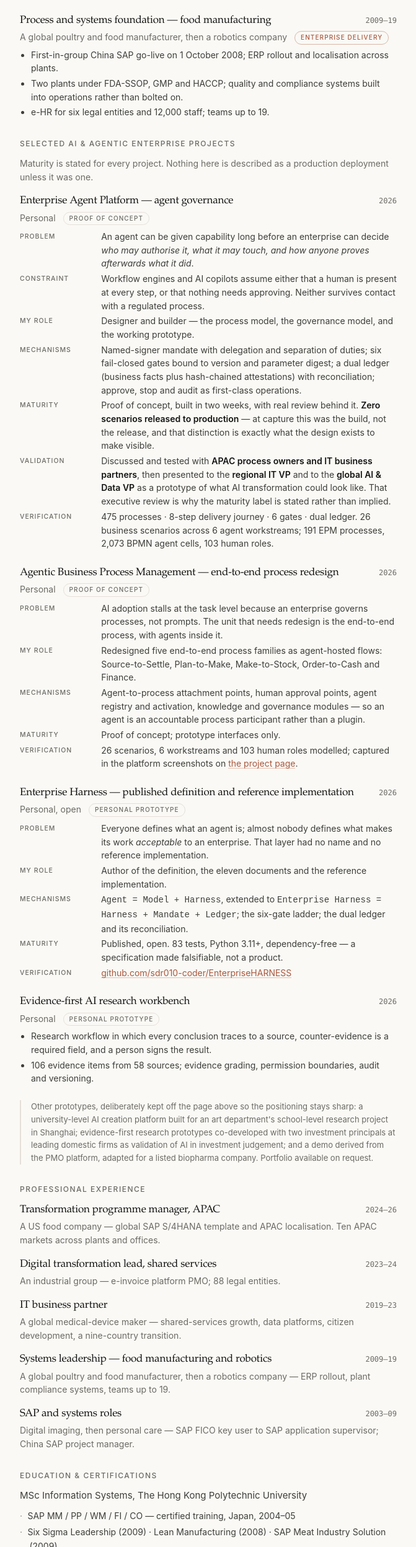
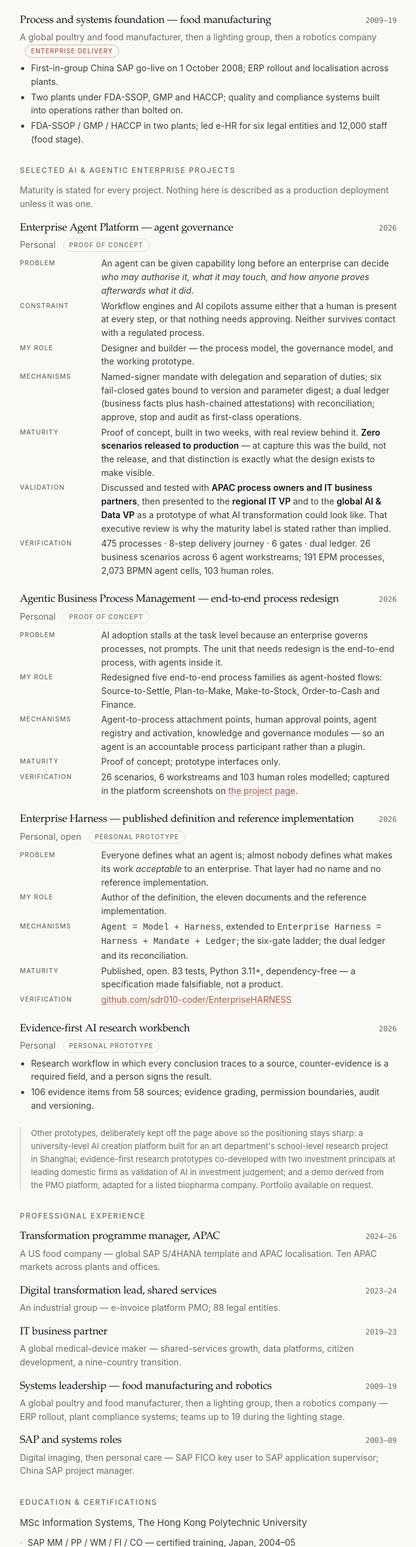
Before and after one commit to sdr010-coder/sdr010-coder.github.io, a plain HTML site: page cv.html in a window 1280 px wide. Shown: the part 1793-4289 px from the top of the page at 62% size, without its empty margins (304-975 px from the left). Drawn offline with Linux system fonts and the light colour scheme.

Commit message:
Correct attribution: e-HR 12,000 staff belongs to Tyson, 19-person team to Opple; restore the lighting employer in the history

```diff
--- a/cv.html
+++ b/cv.html
@@ -82,11 +82,11 @@
       <span class="title">Process and systems foundation — food manufacturing</span>
       <span class="dates">2009–19</span>
     </div>
-    <p class="org">A global poultry and food manufacturer, then a robotics company <span class="tag ent">Enterprise delivery</span></p>
+    <p class="org">A global poultry and food manufacturer, then a lighting group, then a robotics company <span class="tag ent">Enterprise delivery</span></p>
     <ul>
       <li>First-in-group China SAP go-live on 1 October 2008; ERP rollout and localisation across plants.</li>
       <li>Two plants under FDA-SSOP, GMP and HACCP; quality and compliance systems built into operations rather than bolted on.</li>
-      <li>e-HR for six legal entities and 12,000 staff; teams up to 19.</li>
+      <li>FDA-SSOP / GMP / HACCP in two plants; led e-HR for six legal entities and 12,000 staff (food stage).</li>
     </ul>
   </div>
 </div>
@@ -178,7 +178,7 @@
 
   <div class="cv-item">
     <div class="line"><span class="title">Systems leadership — food manufacturing and robotics</span><span class="dates">2009–19</span></div>
-    <p class="org">A global poultry and food manufacturer, then a robotics company — ERP rollout, plant compliance systems, teams up to 19.</p>
+    <p class="org">A global poultry and food manufacturer, then a lighting group, then a robotics company — ERP rollout, plant compliance systems; teams up to 19 during the lighting stage.</p>
   </div>
 
   <div class="cv-item">
```
Also changed, not shown: cv-zh.html (+3 -3 lines).
